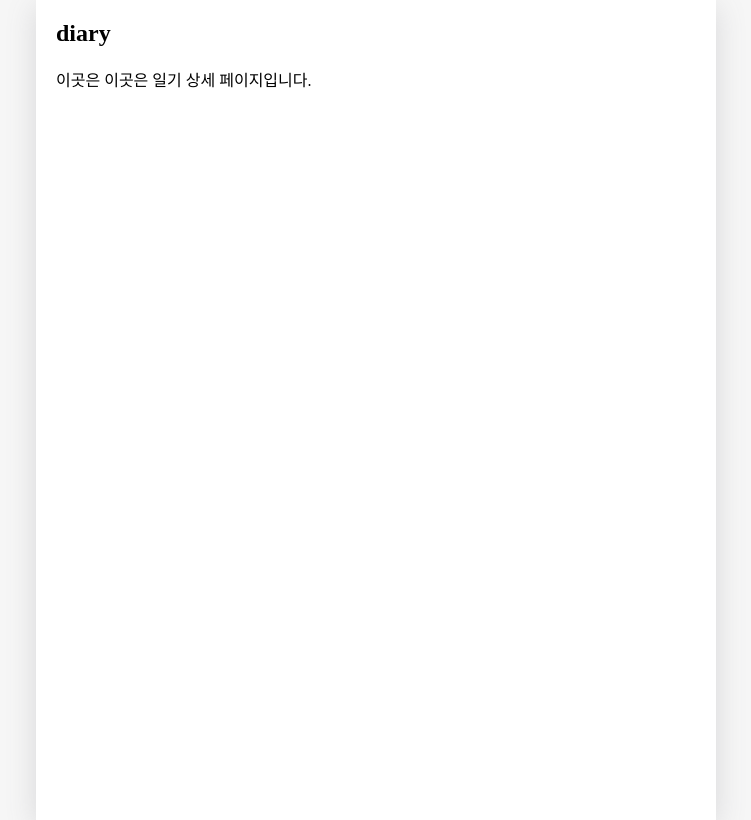
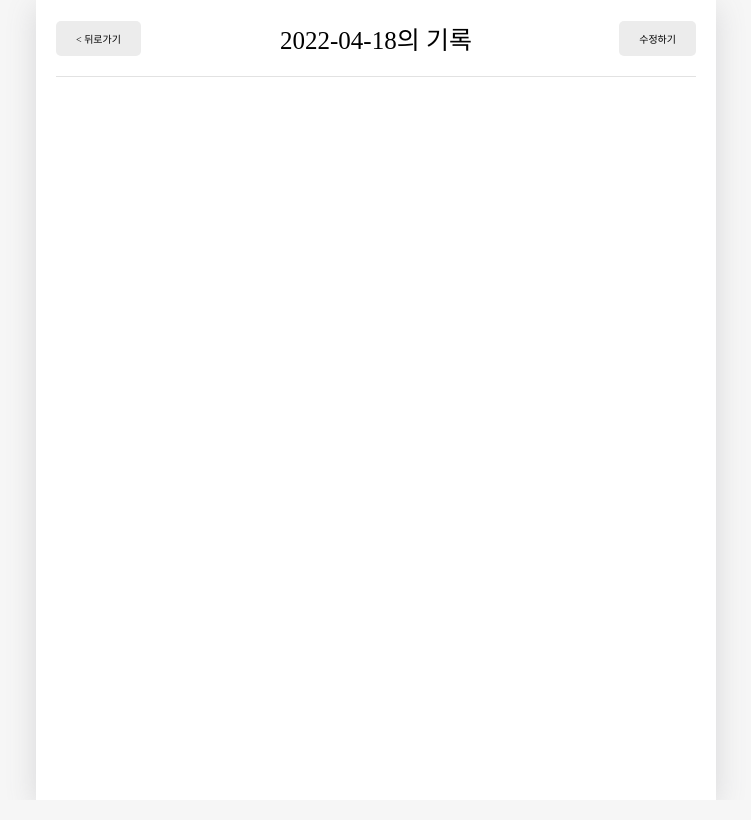
Before and after one commit to ckdals82/emtionDiary, a React (Create React App) app: page /diary/1 in a window 1280 px wide. Shown: the whole page, without its empty margins (264-1015 px from the left). Built offline with nearby package versions, Linux system fonts and the light colour scheme; the HTML template or start-up script is replaced by a standard one; a web font is replaced by a local one.

Commit message:
다이어리 페이지 작업

```diff
--- a/src/components/DiaryEditor.js
+++ b/src/components/DiaryEditor.js
@@ -5,6 +5,8 @@
 import EmotionItem from './EmotionItem';
 import MyButton from './MyButton';
 import MyHeader from './MyHeader';
+
+import { getStringDate } from '../utill/date.js';
 
 const emotionList = [
   {
@@ -33,10 +35,6 @@
     emotion_descript: '끔찍함'
   }
 ];
-
-const getStringDate = (date) => {
-  return date.toISOString().slice(0, 10);
-};
 
 const DiaryEditor = ({ isEdit, originData }) => {
   const contentRef = useRef();
--- a/src/pages/Diary.js
+++ b/src/pages/Diary.js
@@ -1,14 +1,56 @@
-import { useParams } from 'react-router-dom';
+import { useContext, useEffect, useState } from 'react';
+import { useNavigate, useParams } from 'react-router-dom';
+import { DiaryStateContext } from '../App';
+import MyButton from '../components/MyButton';
+import MyHeader from '../components/MyHeader';
+
+import { getStringDate } from '../utill/date';
 
 const Diary = () => {
   const { id } = useParams();
+  const diaryList = useContext(DiaryStateContext);
+  const navigate = useNavigate();
+  const [data, setData] = useState();
+
+  useEffect(() => {
+    if (diaryList.length >= 1) {
+      const targetDiary = diaryList.find(
+        (it) => parseInt(it.id) === parseInt(id)
+      );
+      console.log(targetDiary);
+
+      if (targetDiary) {
+        //일기가 있을때
+        setData(targetDiary);
+      } else {
+        //일기가 없을때
+        alert('없는 일기입니다.');
+        navigate('/', { replace: true });
+      }
+    }
+  }, [id, diaryList]);
   //diary: id  이렇게 지정해서 id로 써야함
-  return (
-    <div>
-      <h2>diary</h2>
-      <p>이곳은 이곳은 일기 상세 페이지입니다.</p>
-    </div>
-  );
+
+  if (!data) {
+    return <div className='DiaryPage'>로딩중입니다.</div>;
+  } else {
+    return (
+      <div className='DiaryPage'>
+        <MyHeader
+          headText={`${getStringDate(new Date(data.date))}의 기록`}
+          leftChild={
+            <MyButton text={'< 뒤로가기'} onClick={() => navigate(-1)} />
+          }
+          rightChild={
+            <MyButton
+              text={'수정하기'}
+              onClick={() => navigate(`/edit/${data.id}`)}
+            />
+          }
+        />
+      </div>
+    );
+  }
 };
 
 export default Diary;
--- /dev/null
+++ b/src/utill/date.js
@@ -0,0 +1,3 @@
+export const getStringDate = (date) => {
+  return date.toISOString().slice(0, 10);
+};
```
